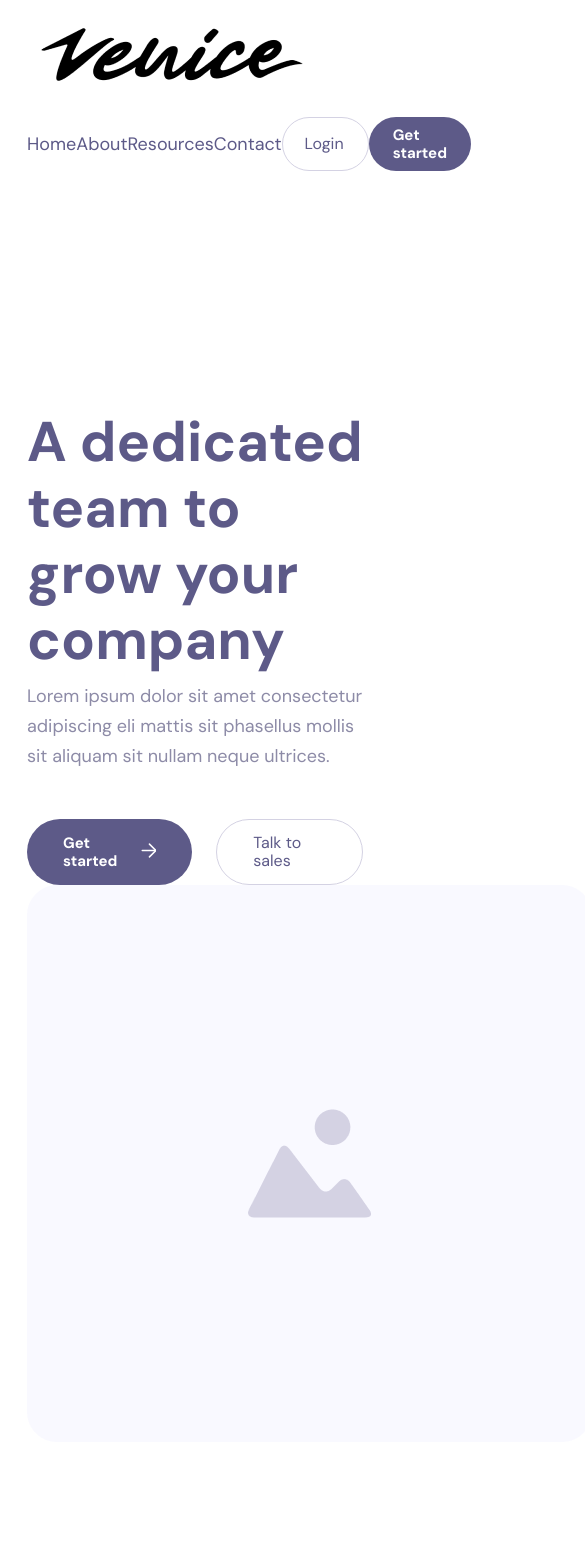
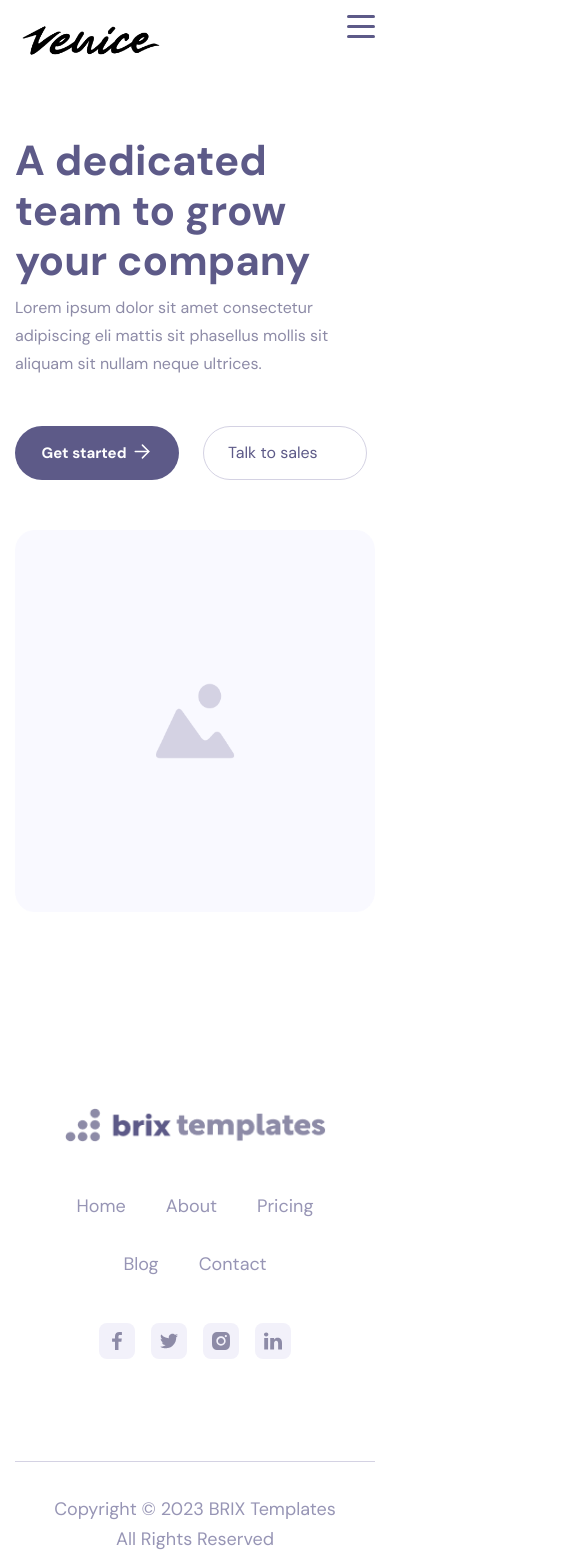
Before and after one commit to anastasia1756/first-nextjs-project, a Next.js app: page / in a window 390 px wide. Shown: the top 1568 px of the page, 585 px wide, since content can reach past the window. Built offline with nearby package versions, Linux system fonts and the light colour scheme.

Commit message:
added responsive Navbar, Footer and Hero

```diff
--- a/src/app/globals.scss
+++ b/src/app/globals.scss
@@ -10,6 +10,10 @@ body,
 ul {
   list-style: none;
   padding-left: 0;
+}
+
+img {
+  max-width: 100%;
 }
 /*** FONTS ***/
 
@@ -38,34 +42,55 @@ h4 {
   color: $thirdTextColor;
 }
 
-// @media (max-width: $medium) {
-//   h1 {
-//   }
+@media (max-width: $medium) {
+  h1 {
+    font-size: 42px;
+    line-height: 50px;
+  }
 
-//   h2 {
-//   }
+  h2 {
+    font-size: 28px;
+    line-height: 38px;
+  }
 
-//   h3 {
-//   }
+  h3 {
+    font-size: 22px;
+    line-height: 28px;
+  }
 
-//   h4 {
-//   }
-// }
+  h4 {
+    font-size: 16px;
+    line-height: 28px;
+    color: $thirdTextColor;
+  }
+}
 
 /*** CONTAINERS ***/
 .container-fluid {
-  padding-left: 0;
-  padding-right: 0;
 }
 
 .container {
   position: relative;
   max-width: 1400px;
+  padding-left: 110px;
+  padding-right: 110px;
+}
+
+@media (max-width: $large) {
+  .container {
+    max-width: calc(100% - 150px);
+    padding-left: 0;
+    padding-right: 0;
+  }
 }
 
 @media (max-width: $medium) {
   .container {
     max-width: calc(100% - 50px);
+  }
+  .container-fluid {
+    padding-left: 24px;
+    padding-right: 24px;
   }
 }
 
--- a/src/app/page.jsx
+++ b/src/app/page.jsx
@@ -14,7 +14,7 @@ export default function Home() {
   return (
     <main>
       <Hero />
-      <SocialMedia />
+      {/* <SocialMedia />
       <GetStarted />
       <Results />
       <Questions />
@@ -23,7 +23,7 @@ export default function Home() {
       <Features />
       <Gallery />
       <FollowInsta />
-      <ContactForm />
+      <ContactForm /> */}
     </main>
   );
 }
--- a/src/components/ContactForm/ContactForm.jsx
+++ b/src/components/ContactForm/ContactForm.jsx
@@ -18,6 +18,7 @@ const ContactForm = () => {
       <div className={`row justify-content-md-center`}>
         <div className={`col-12 col-md-6`}>
           <Image
+            className={s.placeholder}
             src="/placeholder.png"
             width={544}
             height={544}
--- a/src/components/ContactForm/contactform.module.scss
+++ b/src/components/ContactForm/contactform.module.scss
@@ -8,13 +8,17 @@
     text-align: center;
     font-size: 72px;
     line-height: 80px;
+
+    @media (max-width: $medium) {
+      font-size: 36px;
+      line-height: 46px;
+    }
   }
   .desc {
     max-width: 720px;
     text-align: center;
     margin: 0 auto;
     margin-bottom: 50px;
-    color: $secondaryMainColor;
   }
 
   form {
@@ -82,3 +86,8 @@
     justify-content: center;
   }
 }
+@media (max-width: $medium) {
+  .placeholder {
+    display: none;
+  }
+}
--- a/src/components/Footer/Footer.jsx
+++ b/src/components/Footer/Footer.jsx
@@ -35,12 +35,12 @@ const Footer = () => {
   return (
     <div className={`container ${s.container}`}>
       <div className={`row ${s.footer_container}`}>
-        <div className={`col-3 `}>
+        <div className={`col-12 col-lg-3 ${s.logo_container}`}>
           <Link href="/" className={s.logo}>
             <Image src="/logo.png" width={261} height={34} alt="logo" />
           </Link>
         </div>
-        <div className={`col-6 `}>
+        <div className={`col-12 col-lg-6 `}>
           <div className={s.links}>
             {links.map((link) => (
               <Link key={link.id} href={link.url} className={s.link}>
@@ -49,7 +49,7 @@ const Footer = () => {
             ))}
           </div>
         </div>
-        <div className={`col-3`}>
+        <div className={`col-12 col-lg-3`}>
           <ul className={s.social_list}>
             <li>
               <Link
@@ -111,7 +111,8 @@ const Footer = () => {
         </div>
       </div>
       <div className={`col-12 ${s.rights}`}>
-        Copyright © 2023 BRIX Templates | All Rights Reserved
+        Copyright © 2023 BRIX Templates <span className={s.divider}>|</span> <span className={s.reserved}>All
+        Rights Reserved</span>
       </div>
     </div>
   );
--- a/src/components/Footer/footer.module.scss
+++ b/src/components/Footer/footer.module.scss
@@ -4,8 +4,15 @@
   padding-top: 76px;
   padding-bottom: 44px;
 
+
   .footer_container {
     padding-bottom: 86px;
+  }
+
+  .logo_container {
+    @media (max-width: $medium) {
+      text-align: center;
+    }
   }
   .links {
     color: $thirdTextColor;
@@ -15,6 +22,16 @@
     gap: 40px;
     justify-content: center;
     padding-top: 10px;
+
+    @media (max-width: $small) {
+      flex-wrap: wrap;
+      max-width: 305px;
+      margin: 0 auto;
+    }
+    @media (max-width: $medium) {
+      margin-top: 45px;
+      margin-bottom: 50px;
+    }
   }
   .social_list {
     display: flex;
@@ -30,5 +47,19 @@
     font-size: 18px;
     line-height: 18px;
     padding-top: 32px;
+
+    @media (max-width: $small) {
+      line-height: 30px;
+    }
+  }
+
+  @media (max-width: $small) {
+    .divider {
+      display: none;
+    }
+
+    .reserved {
+      display: block;
+    }
   }
 }
--- a/src/components/Hero/Hero.jsx
+++ b/src/components/Hero/Hero.jsx
@@ -11,10 +11,10 @@ const Hero = () => {
       <div className="row">
         <div className={`col-12 col-md-6 ${s.hero}`}>
           <h1 className={s.title}>A dedicated team to grow your company</h1>
-          <h2 className={s.desc}>
+          <h4 className={s.desc}>
             Lorem ipsum dolor sit amet consectetur adipiscing eli mattis sit
             phasellus mollis sit aliquam sit nullam neque ultrices.
-          </h2>
+          </h4>
           <div className={s.buttons}>
             <Link
               href="/"
@@ -36,8 +36,9 @@ const Hero = () => {
             </Link>
           </div>
         </div>
-        <div className={`col-12 col-md-6 ${s.image}`}>
+        <div className={`col-12 col-md-6 ${s.image_wrapper}`}>
           <Image
+            className={s.image}
             src="/placeholder.png"
             width={565}
             height={557}
--- a/src/components/Hero/hero.module.scss
+++ b/src/components/Hero/hero.module.scss
@@ -11,15 +11,12 @@
 }
 .title {
   font-weight: 700;
-  font-size: 56px;
-  line-height: 66px;
   color: $mainColor;
 }
 
 .desc {
   font-weight: 400;
-  font-size: 18px;
-  line-height: 30px;
+
   color: $secondaryMainColor;
   max-width: 574px;
   margin-bottom: 48px;
@@ -52,6 +49,28 @@
   height: 66px;
   border-radius: 36px;
 }
-.image {
+.image_wrapper {
   text-align: right;
 }
+@media (max-width: $medium) {
+  .container {
+    padding-top: 79px;
+  }
+  .image {
+    width: 382px;
+    height: 382px;
+  }
+  .image_wrapper {
+    text-align: center;
+  }
+}
+
+@media (max-width: $small) {
+  .btn,
+  .start_btn {
+    padding: 18px 24px;
+    margin-bottom: 50px;
+    width: 164px;
+    height: 54px;
+  }
+}
--- a/src/components/Navbar/Navbar.jsx
+++ b/src/components/Navbar/Navbar.jsx
@@ -30,11 +30,12 @@ const links = [
 
 const Navbar = () => {
   return (
-    <div className="container">
+    <div className={`container ${s.container}`}>
       <div className="row">
-        <div className={`col-12 col-md-5 ${s.logo}`}>
-          <Link href="/" className={s.logo}>
+        <div className={`col-6 col-md-5 ${s.logo}`}>
+          <Link href="/">
             <Image
+              className={s.logo_small}
               src="/logo-venice.png"
               width={290}
               height={61}
@@ -42,7 +43,7 @@ const Navbar = () => {
             />
           </Link>
         </div>
-        <div className="col-12 col-md-7">
+        <div className={`col-6 col-md-7 ${s.nav_container}`}>
           <div className={s.links}>
             {links.map((link) => (
               <Link key={link.id} href={link.url} className={s.link}>
@@ -68,6 +69,7 @@ const Navbar = () => {
               Get started
             </Link>
           </div>
+          <div className={s.burger_button} />
         </div>
       </div>
     </div>
--- a/src/components/Navbar/navbar.module.scss
+++ b/src/components/Navbar/navbar.module.scss
@@ -1,4 +1,7 @@
 @import "src/app/variables.scss";
+
+.container {
+
 
   .logo {
     padding-top: 24px;
@@ -10,6 +13,10 @@
     display: flex;
     justify-content: space-between;
     align-items: center;
+
+    @media (max-width: $medium) {
+      display: none;
+    }
   }
 
   .link {
@@ -39,3 +46,41 @@
   .image {
     text-align: right;
   }
+
+  @media (max-width: $medium) {
+    .logo_small {
+      width: 152px;
+      height: 33px;
+    }
+    .nav_container {
+      text-align: -webkit-right;
+    }
+    .burger_button {
+      margin-top: 25px;
+      width: 28px;
+      height: 3px;
+      background-color: $mainColor;
+      border-radius: 5px;
+      text-align: left;
+
+      &::before {
+        content: "";
+        position: absolute;
+        width: 28px;
+        height: 3px;
+        background-color: $mainColor;
+        border-radius: 5px;
+        transform: translateY(-10px);
+      }
+      &::after {
+        content: "";
+        position: absolute;
+        width: 28px;
+        height: 3px;
+        background-color: $mainColor;
+        border-radius: 5px;
+        transform: translateY(10px);
+      }
+    }
+  }
+}
```
Also changed, not shown: 1 other file (tests, documents, lock files or other folders). Lines whose indentation alone changed are shown as unchanged.
